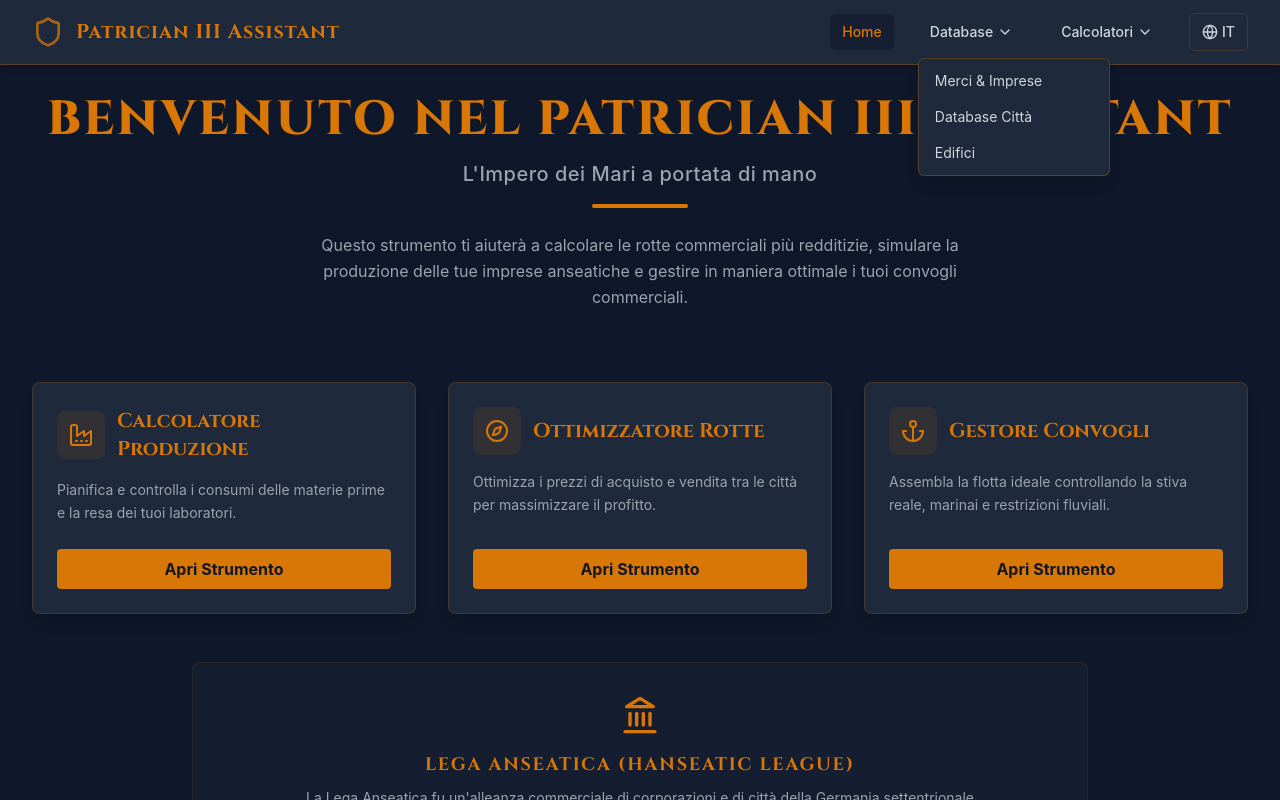
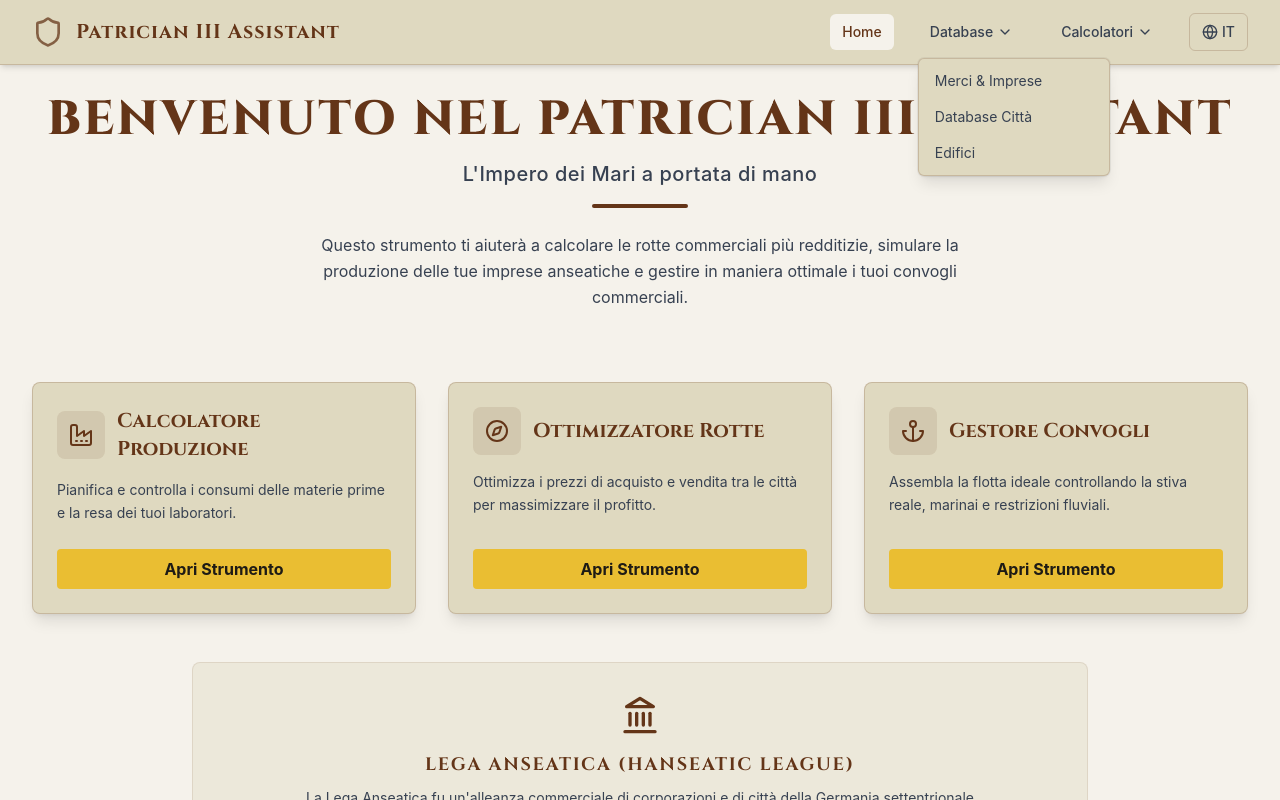
Before and after one commit to capimichi/patrician3-assistant, a React (Vite) app: page / in a window 1280 px wide. Both pictures are taken after a click on the button "Database". Shown: the top 800 px of the page. Built offline with nearby package versions, Linux system fonts and the light colour scheme.

Commit message:
style: theme refactor base configuration and home layout

```diff
--- a/src/components/layout/Footer.tsx
+++ b/src/components/layout/Footer.tsx
@@ -2,9 +2,9 @@
 
 const Footer: React.FC = () => {
   return (
-    <footer className="bg-medieval-slate border-t border-medieval-gold/20 py-4 text-center mt-auto">
-      <div className="max-w-7xl mx-auto px-4 text-gray-500 text-sm">
-        <p className="font-serif tracking-wider" style={{ fontFamily: "'Cinzel', serif" }}>
+    <footer className="bg-card border-t border-primary/20 py-4 text-center mt-auto">
+      <div className="max-w-7xl mx-auto px-4 text-gray-700 text-sm">
+        <p className="font-serif tracking-wider text-primary" style={{ fontFamily: "'Cinzel', serif" }}>
           🏰 Lega Anseatica — Patrician III Assistant © 2026
         </p>
         <p className="text-xs text-gray-600 mt-1">
--- a/src/components/layout/Header.tsx
+++ b/src/components/layout/Header.tsx
@@ -48,13 +48,13 @@
   const isActive = (path: string) => location.pathname === path;
 
   return (
-    <header className="bg-medieval-slate border-b border-medieval-gold/30 shadow-md fixed top-0 left-0 right-0 z-50">
+    <header className="bg-card border-b border-primary/20 shadow-md fixed top-0 left-0 right-0 z-50">
       <div className="max-w-7xl mx-auto px-4 sm:px-6 lg:px-8">
         <div className="flex items-center justify-between h-16">
           {/* Logo e Titolo */}
           <Link to="/" className="flex items-center space-x-3">
-            <Shield className="h-8 w-8 text-medieval-gold animate-pulse" />
-            <span className="text-xl font-bold tracking-wider text-medieval-gold" style={{ fontFamily: "'Cinzel', serif" }}>
+            <Shield className="h-8 w-8 text-primary animate-pulse" />
+            <span className="text-xl font-bold tracking-wider text-primary" style={{ fontFamily: "'Cinzel', serif" }}>
               Patrician III Assistant
             </span>
           </Link>
@@ -64,7 +64,7 @@
             <Link
               to="/"
               className={`px-3 py-2 rounded-md text-sm font-medium transition-colors ${
-                isActive('/') ? 'text-medieval-gold bg-medieval-dark/50' : 'text-gray-300 hover:text-medieval-gold'
+                isActive('/') ? 'text-primary bg-background' : 'text-gray-700 hover:text-primary'
               }`}
             >
               {t('header.home')}
@@ -75,7 +75,7 @@
               <button
                 onClick={() => setActiveDropdown(activeDropdown === 'db' ? null : 'db')}
                 className={`flex items-center px-3 py-2 rounded-md text-sm font-medium transition-colors ${
-                  location.pathname.startsWith('/database') ? 'text-medieval-gold' : 'text-gray-300 hover:text-medieval-gold'
+                  location.pathname.startsWith('/database') ? 'text-primary' : 'text-gray-700 hover:text-primary'
                 }`}
               >
                 <span>{t('header.database')}</span>
@@ -83,23 +83,23 @@
               </button>
 
               {activeDropdown === 'db' && (
-                <div className="absolute left-0 mt-2 w-48 rounded-md shadow-lg bg-medieval-slate border border-medieval-gold/30 ring-1 ring-black ring-opacity-5">
+                <div className="absolute left-0 mt-2 w-48 rounded-md shadow-lg bg-card border border-primary/20 ring-1 ring-black ring-opacity-5">
                   <div className="py-1">
                     <Link
                       to="/database/goods"
-                      className="block px-4 py-2 text-sm text-gray-300 hover:bg-medieval-dark hover:text-medieval-gold transition-colors"
+                      className="block px-4 py-2 text-sm text-gray-700 hover:bg-background hover:text-primary transition-colors"
                     >
                       {t('header.goods')}
                     </Link>
                     <Link
                       to="/database/towns"
-                      className="block px-4 py-2 text-sm text-gray-300 hover:bg-medieval-dark hover:text-medieval-gold transition-colors"
+                      className="block px-4 py-2 text-sm text-gray-700 hover:bg-background hover:text-primary transition-colors"
                     >
                       {t('header.towns')}
                     </Link>
                     <Link
                       to="/database/buildings"
-                      className="block px-4 py-2 text-sm text-gray-300 hover:bg-medieval-dark hover:text-medieval-gold transition-colors"
+                      className="block px-4 py-2 text-sm text-gray-700 hover:bg-background hover:text-primary transition-colors"
                     >
                       {t('header.buildings')}
                     </Link>
@@ -113,7 +113,7 @@
               <button
                 onClick={() => setActiveDropdown(activeDropdown === 'calc' ? null : 'calc')}
                 className={`flex items-center px-3 py-2 rounded-md text-sm font-medium transition-colors ${
-                  location.pathname.startsWith('/calculators') ? 'text-medieval-gold' : 'text-gray-300 hover:text-medieval-gold'
+                  location.pathname.startsWith('/calculators') ? 'text-primary' : 'text-gray-700 hover:text-primary'
                 }`}
               >
                 <span>{t('header.calculators')}</span>
@@ -121,23 +121,23 @@
               </button>
 
               {activeDropdown === 'calc' && (
-                <div className="absolute left-0 mt-2 w-56 rounded-md shadow-lg bg-medieval-slate border border-medieval-gold/30 ring-1 ring-black ring-opacity-5">
+                <div className="absolute left-0 mt-2 w-56 rounded-md shadow-lg bg-card border border-primary/20 ring-1 ring-black ring-opacity-5">
                   <div className="py-1">
                     <Link
                       to="/calculators/production"
-                      className="block px-4 py-2 text-sm text-gray-300 hover:bg-medieval-dark hover:text-medieval-gold transition-colors"
+                      className="block px-4 py-2 text-sm text-gray-700 hover:bg-background hover:text-primary transition-colors"
                     >
                       {t('header.production')}
                     </Link>
                     <Link
                       to="/calculators/routes"
-                      className="block px-4 py-2 text-sm text-gray-300 hover:bg-medieval-dark hover:text-medieval-gold transition-colors"
+                      className="block px-4 py-2 text-sm text-gray-700 hover:bg-background hover:text-primary transition-colors"
                     >
                       {t('header.routes')}
                     </Link>
                     <Link
                       to="/calculators/convoy"
-                      className="block px-4 py-2 text-sm text-gray-300 hover:bg-medieval-dark hover:text-medieval-gold transition-colors"
+                      className="block px-4 py-2 text-sm text-gray-700 hover:bg-background hover:text-primary transition-colors"
                     >
                       {t('header.convoy')}
                     </Link>
@@ -149,7 +149,7 @@
             {/* Selettore Lingua */}
             <button
               onClick={toggleLanguage}
-              className="flex items-center space-x-1 px-3 py-2 rounded-md text-sm font-medium text-gray-300 hover:text-medieval-gold transition-colors border border-medieval-gold/20 hover:border-medieval-gold/50"
+              className="flex items-center space-x-1 px-3 py-2 rounded-md text-sm font-medium text-gray-700 hover:text-primary transition-colors border border-primary/20 hover:border-primary/50"
             >
               <Globe className="h-4 w-4" />
               <span className="uppercase">{i18n.language}</span>
@@ -160,13 +160,13 @@
           <div className="md:hidden flex items-center space-x-2">
             <button
               onClick={toggleLanguage}
-              className="p-2 rounded-md text-gray-300 hover:text-medieval-gold border border-medieval-gold/20"
+              className="p-2 rounded-md text-gray-700 hover:text-primary border border-primary/20"
             >
               <span className="uppercase text-xs font-bold">{i18n.language}</span>
             </button>
             <button
               onClick={() => setIsMobileMenuOpen(!isMobileMenuOpen)}
-              className="p-2 rounded-md text-gray-300 hover:text-medieval-gold hover:bg-medieval-dark/50"
+              className="p-2 rounded-md text-gray-700 hover:text-primary hover:bg-background/50"
             >
               {isMobileMenuOpen ? <X className="h-6 w-6" /> : <Menu className="h-6 w-6" />}
             </button>
@@ -176,52 +176,52 @@
 
       {/* Navigazione Mobile */}
       {isMobileMenuOpen && (
-        <div className="md:hidden bg-medieval-slate border-t border-medieval-gold/20 px-2 pt-2 pb-3 space-y-1">
+        <div className="md:hidden bg-card border-t border-primary/20 px-2 pt-2 pb-3 space-y-1">
           <Link
             to="/"
-            className="block px-3 py-2 rounded-md text-base font-medium text-gray-300 hover:text-medieval-gold hover:bg-medieval-dark/50"
+            className="block px-3 py-2 rounded-md text-base font-medium text-gray-700 hover:text-primary hover:bg-background/50"
           >
             {t('header.home')}
           </Link>
-          <div className="px-3 py-1 text-xs font-semibold text-medieval-gold uppercase tracking-wider">
+          <div className="px-3 py-1 text-xs font-semibold text-primary uppercase tracking-wider">
             {t('header.database')}
           </div>
           <Link
             to="/database/goods"
-            className="block pl-6 pr-3 py-2 rounded-md text-base font-medium text-gray-400 hover:text-medieval-gold hover:bg-medieval-dark/50"
+            className="block pl-6 pr-3 py-2 rounded-md text-base font-medium text-gray-600 hover:text-primary hover:bg-background/50"
           >
             {t('header.goods')}
           </Link>
           <Link
             to="/database/towns"
-            className="block pl-6 pr-3 py-2 rounded-md text-base font-medium text-gray-400 hover:text-medieval-gold hover:bg-medieval-dark/50"
+            className="block pl-6 pr-3 py-2 rounded-md text-base font-medium text-gray-600 hover:text-primary hover:bg-background/50"
           >
             {t('header.towns')}
           </Link>
           <Link
             to="/database/buildings"
-            className="block pl-6 pr-3 py-2 rounded-md text-base font-medium text-gray-400 hover:text-medieval-gold hover:bg-medieval-dark/50"
+            className="block pl-6 pr-3 py-2 rounded-md text-base font-medium text-gray-600 hover:text-primary hover:bg-background/50"
           >
             {t('header.buildings')}
           </Link>
-          <div className="px-3 py-1 text-xs font-semibold text-medieval-gold uppercase tracking-wider mt-2">
+          <div className="px-3 py-1 text-xs font-semibold text-primary uppercase tracking-wider mt-2">
             {t('header.calculators')}
           </div>
           <Link
             to="/calculators/production"
-            className="block pl-6 pr-3 py-2 rounded-md text-base font-medium text-gray-400 hover:text-medieval-gold hover:bg-medieval-dark/50"
+            className="block pl-6 pr-3 py-2 rounded-md text-base font-medium text-gray-600 hover:text-primary hover:bg-background/50"
           >
             {t('header.production')}
           </Link>
           <Link
             to="/calculators/routes"
-            className="block pl-6 pr-3 py-2 rounded-md text-base font-medium text-gray-400 hover:text-medieval-gold hover:bg-medieval-dark/50"
+            className="block pl-6 pr-3 py-2 rounded-md text-base font-medium text-gray-600 hover:text-primary hover:bg-background/50"
           >
             {t('header.routes')}
           </Link>
           <Link
             to="/calculators/convoy"
-            className="block pl-6 pr-3 py-2 rounded-md text-base font-medium text-gray-400 hover:text-medieval-gold hover:bg-medieval-dark/50"
+            className="block pl-6 pr-3 py-2 rounded-md text-base font-medium text-gray-600 hover:text-primary hover:bg-background/50"
           >
             {t('header.convoy')}
           </Link>
--- a/src/index.css
+++ b/src/index.css
@@ -5,8 +5,8 @@
 @layer base {
   body {
     margin: 0;
-    background-color: #0f172a; /* medieval-dark */
-    color: #f8fafc;
+    background-color: #F5F2EB; /* bg-background */
+    color: #1E1B15;            /* text-neutral-dark */
     font-family: 'Inter', system-ui, -apple-system, sans-serif;
   }
 }
--- a/src/layouts/DefaultLayout.tsx
+++ b/src/layouts/DefaultLayout.tsx
@@ -5,7 +5,7 @@
 
 const DefaultLayout: React.FC = () => {
   return (
-    <div className="flex flex-col min-h-screen bg-medieval-dark text-slate-100">
+    <div className="flex flex-col min-h-screen bg-background text-neutral-dark">
       <Header />
       <main className="flex-grow pt-20 pb-8 px-4 sm:px-6 lg:px-8 max-w-7xl mx-auto w-full">
         <Outlet />
--- a/src/pages/Home.tsx
+++ b/src/pages/Home.tsx
@@ -7,17 +7,17 @@
   const { t } = useTranslation();
 
   return (
-    <div className="space-y-12 py-4">
+    <div className="space-y-12 py-4 text-neutral-dark">
       {/* Hero Section */}
       <div className="text-center space-y-4">
-        <h1 className="text-4xl sm:text-5xl font-extrabold tracking-wider text-medieval-gold uppercase" style={{ fontFamily: "'Cinzel', serif" }}>
+        <h1 className="text-4xl sm:text-5xl font-extrabold tracking-wider text-primary uppercase" style={{ fontFamily: "'Cinzel', serif" }}>
           {t('home.welcome')}
         </h1>
-        <p className="text-xl text-gray-400 font-medium tracking-wide">
+        <p className="text-xl text-gray-700 font-medium tracking-wide">
           {t('home.subtitle')}
         </p>
-        <div className="w-24 h-1 bg-medieval-gold mx-auto rounded-full"></div>
-        <p className="max-w-2xl mx-auto text-gray-400 leading-relaxed pt-2">
+        <div className="w-24 h-1 bg-primary mx-auto rounded-full"></div>
+        <p className="max-w-2xl mx-auto text-gray-700 leading-relaxed pt-2">
           {t('home.desc')}
         </p>
       </div>
@@ -25,69 +25,69 @@
       {/* Grid delle funzionalità principali */}
       <div className="grid grid-cols-1 md:grid-cols-3 gap-8 pt-6">
         {/* Calcolatore Produzione */}
-        <div className="bg-medieval-slate border border-medieval-gold/20 rounded-lg p-6 flex flex-col justify-between hover:border-medieval-gold/50 transition-all duration-300 transform hover:-translate-y-1 shadow-lg">
+        <div className="bg-card border border-primary/20 rounded-lg p-6 flex flex-col justify-between hover:border-primary/50 transition-all duration-300 transform hover:-translate-y-1 shadow-lg">
           <div>
             <div className="flex items-center space-x-3 mb-4">
-              <div className="bg-medieval-gold/10 p-3 rounded-lg">
-                <Factory className="h-6 w-6 text-medieval-gold" />
+              <div className="bg-primary/10 p-3 rounded-lg">
+                <Factory className="h-6 w-6 text-primary" />
               </div>
-              <h2 className="text-xl font-bold font-serif text-medieval-gold" style={{ fontFamily: "'Cinzel', serif" }}>
+              <h2 className="text-xl font-bold font-serif text-primary" style={{ fontFamily: "'Cinzel', serif" }}>
                 {t('header.production')}
               </h2>
             </div>
-            <p className="text-gray-400 text-sm leading-relaxed mb-6">
+            <p className="text-gray-700 text-sm leading-relaxed mb-6">
               {t('home.production_card')}
             </p>
           </div>
           <Link
             to="/calculators/production"
-            className="w-full text-center bg-medieval-gold hover:bg-medieval-goldLight text-medieval-dark font-bold py-2 px-4 rounded transition-colors duration-200"
+            className="w-full text-center bg-secondary hover:bg-secondary/90 text-neutral-dark font-bold py-2 px-4 rounded transition-colors duration-200"
           >
             Apri Strumento
           </Link>
         </div>
 
         {/* Ottimizzatore Rotte */}
-        <div className="bg-medieval-slate border border-medieval-gold/20 rounded-lg p-6 flex flex-col justify-between hover:border-medieval-gold/50 transition-all duration-300 transform hover:-translate-y-1 shadow-lg">
+        <div className="bg-card border border-primary/20 rounded-lg p-6 flex flex-col justify-between hover:border-primary/50 transition-all duration-300 transform hover:-translate-y-1 shadow-lg">
           <div>
             <div className="flex items-center space-x-3 mb-4">
-              <div className="bg-medieval-gold/10 p-3 rounded-lg">
-                <Compass className="h-6 w-6 text-medieval-gold" />
+              <div className="bg-primary/10 p-3 rounded-lg">
+                <Compass className="h-6 w-6 text-primary" />
               </div>
-              <h2 className="text-xl font-bold font-serif text-medieval-gold" style={{ fontFamily: "'Cinzel', serif" }}>
+              <h2 className="text-xl font-bold font-serif text-primary" style={{ fontFamily: "'Cinzel', serif" }}>
                 {t('header.routes')}
               </h2>
             </div>
-            <p className="text-gray-400 text-sm leading-relaxed mb-6">
+            <p className="text-gray-700 text-sm leading-relaxed mb-6">
               {t('home.routes_card')}
             </p>
           </div>
           <Link
             to="/calculators/routes"
-            className="w-full text-center bg-medieval-gold hover:bg-medieval-goldLight text-medieval-dark font-bold py-2 px-4 rounded transition-colors duration-200"
+            className="w-full text-center bg-secondary hover:bg-secondary/90 text-neutral-dark font-bold py-2 px-4 rounded transition-colors duration-200"
           >
             Apri Strumento
           </Link>
         </div>
 
         {/* Gestore Convogli */}
-        <div className="bg-medieval-slate border border-medieval-gold/20 rounded-lg p-6 flex flex-col justify-between hover:border-medieval-gold/50 transition-all duration-300 transform hover:-translate-y-1 shadow-lg">
+        <div className="bg-card border border-primary/20 rounded-lg p-6 flex flex-col justify-between hover:border-primary/50 transition-all duration-300 transform hover:-translate-y-1 shadow-lg">
           <div>
             <div className="flex items-center space-x-3 mb-4">
-              <div className="bg-medieval-gold/10 p-3 rounded-lg">
-                <Anchor className="h-6 w-6 text-medieval-gold" />
+              <div className="bg-primary/10 p-3 rounded-lg">
+                <Anchor className="h-6 w-6 text-primary" />
               </div>
-              <h2 className="text-xl font-bold font-serif text-medieval-gold" style={{ fontFamily: "'Cinzel', serif" }}>
+              <h2 className="text-xl font-bold font-serif text-primary" style={{ fontFamily: "'Cinzel', serif" }}>
                 {t('header.convoy')}
               </h2>
             </div>
-            <p className="text-gray-400 text-sm leading-relaxed mb-6">
+            <p className="text-gray-700 text-sm leading-relaxed mb-6">
               {t('home.convoy_card')}
             </p>
           </div>
           <Link
             to="/calculators/convoy"
-            className="w-full text-center bg-medieval-gold hover:bg-medieval-goldLight text-medieval-dark font-bold py-2 px-4 rounded transition-colors duration-200"
+            className="w-full text-center bg-secondary hover:bg-secondary/90 text-neutral-dark font-bold py-2 px-4 rounded transition-colors duration-200"
           >
             Apri Strumento
           </Link>
@@ -95,14 +95,14 @@
       </div>
 
       {/* Sezione Statistiche Rapide della Lega Anseatica */}
-      <div className="bg-medieval-slate/40 border border-medieval-gold/10 rounded-lg p-8 mt-12 text-center max-w-4xl mx-auto">
+      <div className="bg-card/40 border border-primary/10 rounded-lg p-8 mt-12 text-center max-w-4xl mx-auto">
         <div className="flex justify-center mb-4">
-          <Landmark className="h-10 w-10 text-medieval-gold" />
+          <Landmark className="h-10 w-10 text-primary" />
         </div>
-        <h3 className="text-lg font-bold text-medieval-gold mb-2 uppercase tracking-widest" style={{ fontFamily: "'Cinzel', serif" }}>
+        <h3 className="text-lg font-bold text-primary mb-2 uppercase tracking-widest" style={{ fontFamily: "'Cinzel', serif" }}>
           Lega Anseatica (Hanseatic League)
         </h3>
-        <p className="text-gray-400 text-sm leading-relaxed max-w-2xl mx-auto">
+        <p className="text-gray-700 text-sm leading-relaxed max-w-2xl mx-auto">
           La Lega Anseatica fu un'alleanza commerciale di corporazioni e di città della Germania settentrionale e dell'Europa baltica che monopolizzò i commerci nel Nord Europa dal tardo Medioevo fino agli albori dell'era moderna. In Patrician III, il tuo obiettivo è scalare la piramide sociale da semplice Commerciante a Sindaco ed infine a Governatore della Lega.
         </p>
       </div>
--- a/tailwind.config.js
+++ b/tailwind.config.js
@@ -7,16 +7,13 @@
   theme: {
     extend: {
       colors: {
-        medieval: {
-          dark: '#0f172a',
-          slate: '#1e293b',
-          gold: '#d97706',
-          goldLight: '#fbbf24',
-          forest: '#15803d',
-          forestLight: '#22c55e',
-          ruby: '#dc2626',
-          rubyLight: '#ef4444'
-        }
+        primary: '#643518',
+        secondary: '#EABE32',
+        background: '#F5F2EB',
+        card: '#DFD9C0',
+        'neutral-dark': '#1E1B15',
+        success: '#15803d',
+        danger: '#dc2626',
       }
     },
   },
```
Also changed, not shown: 3 other files (tests, documents, lock files or other folders).
